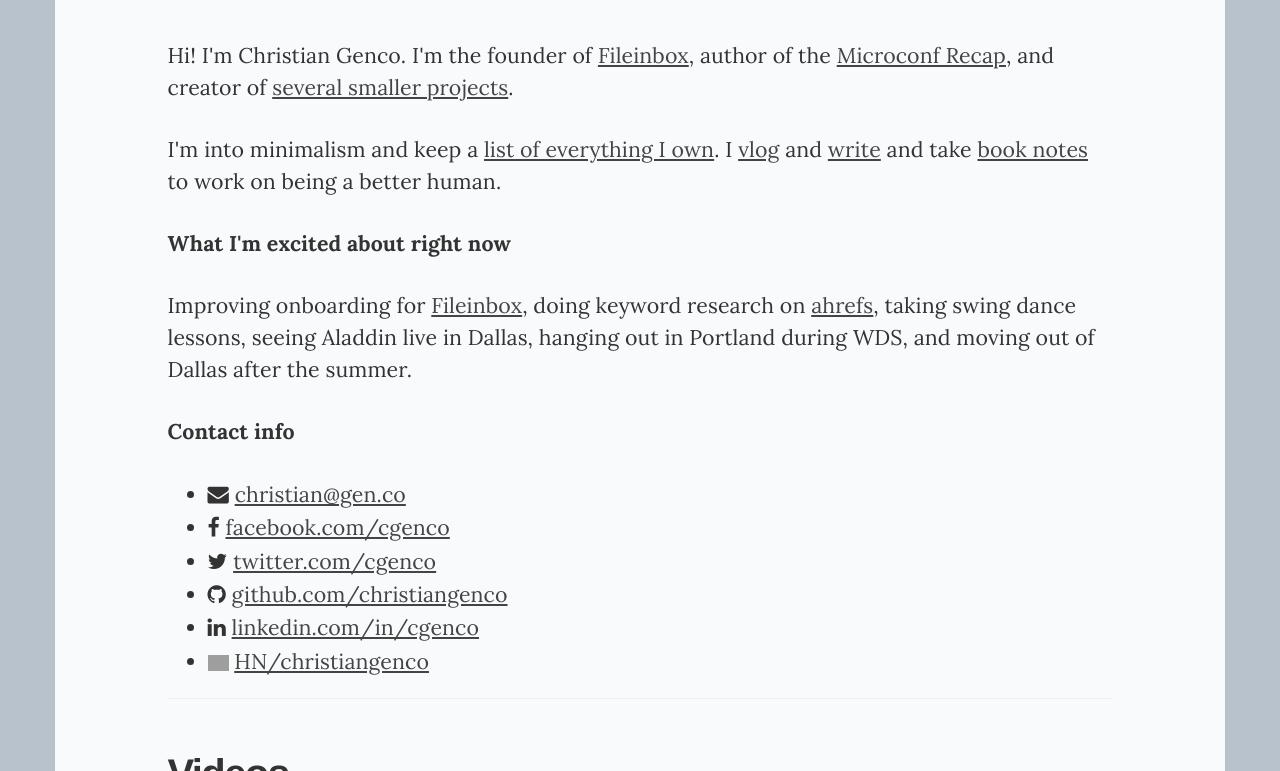
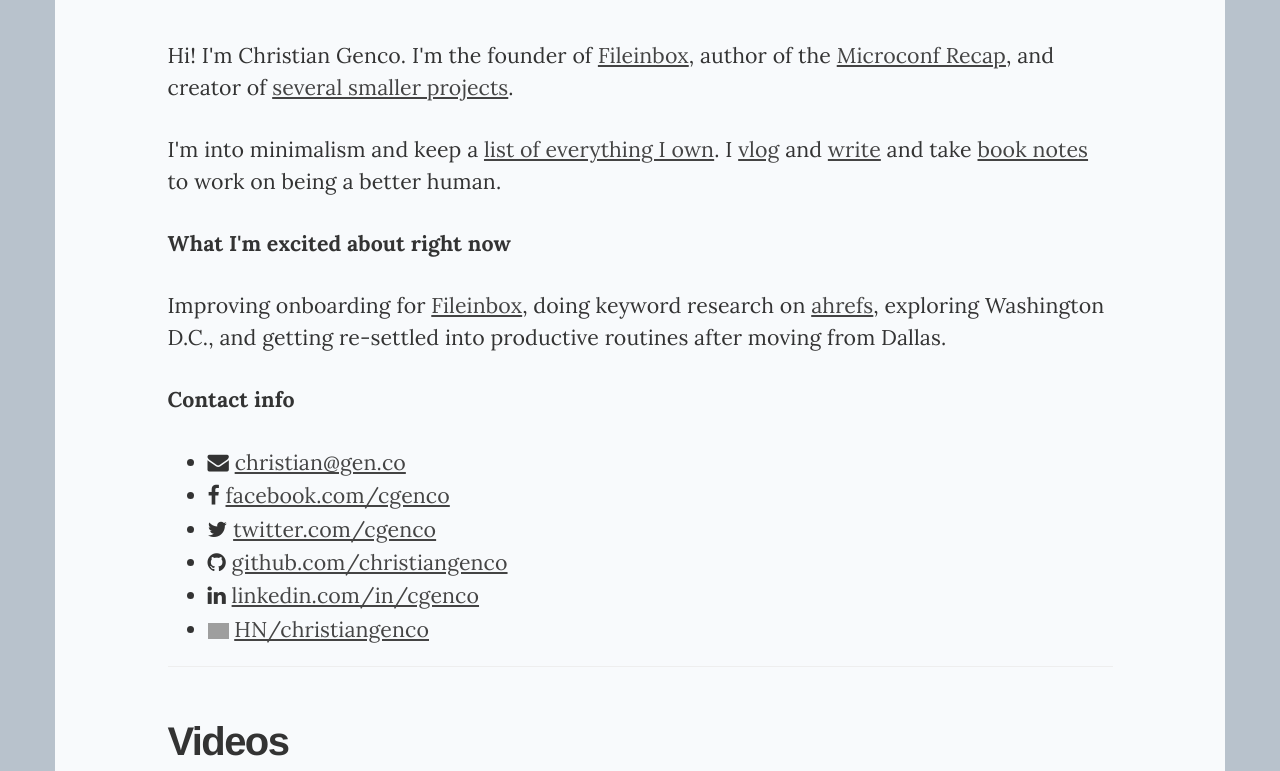
Before and after one commit to christiangenco/christiangenco.github.io, a Jekyll site: the page built from index.html, in a window 1280 px wide and 900 px high, cut to the strip 0-771 px from the top of the window. Built offline with Jekyll 4.4.1, drawn with Linux system fonts in a browser that asks for light colours; nearby versions of some CDN libraries; grey boxes are pictures that could not be loaded.

Commit message:
update what I'm excited about

```diff
--- a/index.html
+++ b/index.html
@@ -15,7 +15,7 @@
 
       <p><b>What I'm excited about right now</b></p>
 
-      <p>Improving onboarding for <a target="_blank" href="https://fileinbox.com">Fileinbox</a>, doing keyword research on <a href="https://ahrefs.com/">ahrefs</a>, taking swing dance lessons, seeing Aladdin live in Dallas, hanging out in Portland during WDS, and moving out of Dallas after the summer.</p>
+      <p>Improving onboarding for <a target="_blank" href="https://fileinbox.com">Fileinbox</a>, doing keyword research on <a href="https://ahrefs.com/">ahrefs</a>, exploring Washington D.C., and getting re-settled into productive routines after moving from Dallas.</p>
 
       <p><b>Contact info</b></p>
 
```
